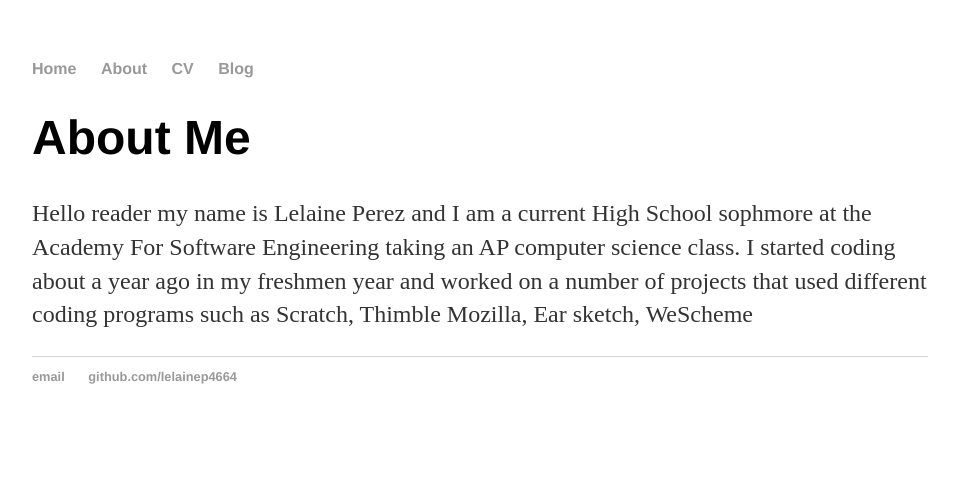
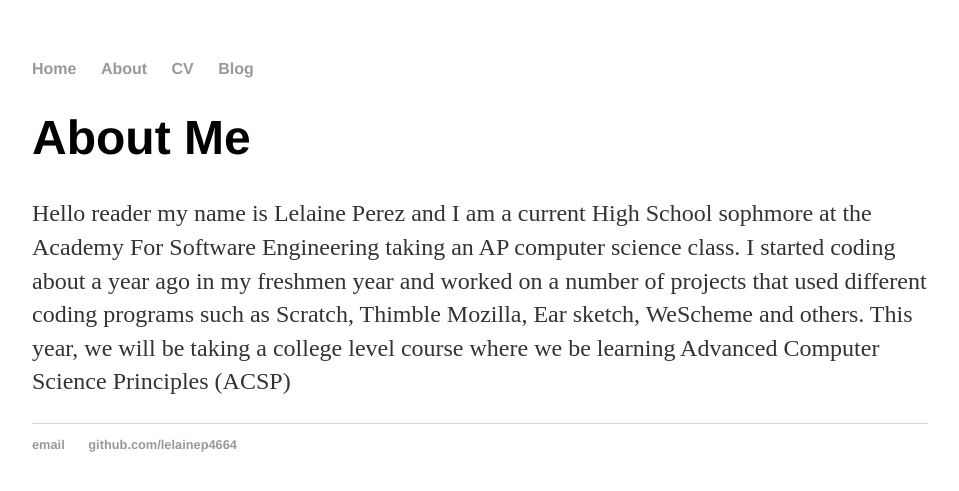
Before and after one commit to lelainep4664/lelainep4664.github.io, a Jekyll site: the page built from about/index.html, in a window 1280 px wide. Shown: the top 491 px of the page, without its empty margins (160-1119 px from the left). Built offline with Jekyll 4.4.1, drawn with Linux system fonts in a browser that asks for light colours.

Commit message:
Update index.html

```diff
--- a/about/index.html
+++ b/about/index.html
@@ -3,5 +3,5 @@
 title: About Me
 ---
 <h1>{{ page.title }}</h1>
-<p> Hello reader my name is Lelaine Perez and I am a current High School sophmore at the Academy For Software Engineering taking an AP computer science class. I started coding about a year ago in my freshmen year and worked on a number of projects that used different coding programs such as Scratch, Thimble Mozilla, Ear sketch, WeScheme
+<p> Hello reader my name is Lelaine Perez and I am a current High School sophmore at the Academy For Software Engineering taking an AP computer science class. I started coding about a year ago in my freshmen year and worked on a number of projects that used different coding programs such as Scratch, Thimble Mozilla, Ear sketch, WeScheme and others. This year, we will be taking a college level course where we be learning Advanced Computer Science Principles (ACSP)
 </P>
```
